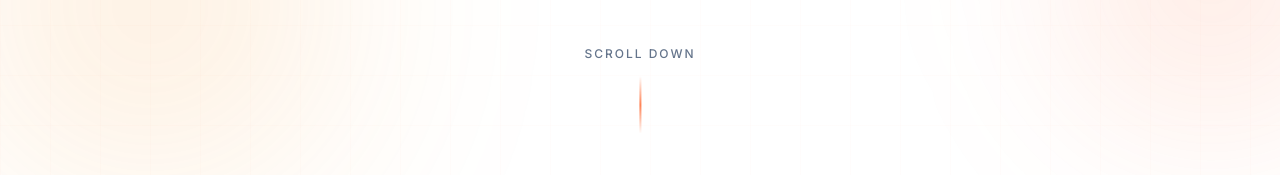
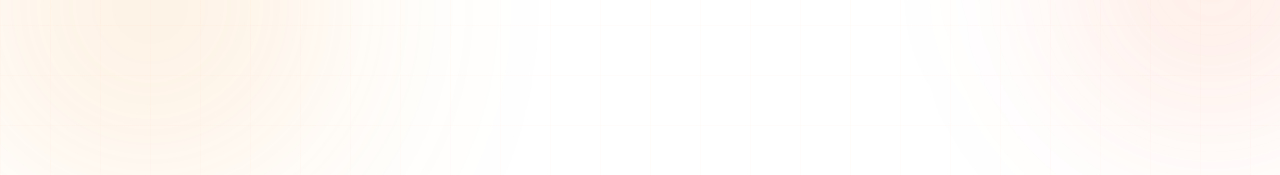
Before and after one commit to Pankajyadav-123/Portfolio, a React (Vite) app: page / in a window 1280 px wide. Shown: the part 625-800 px from the top of the page. Built offline with nearby package versions, Linux system fonts and the light colour scheme.

Commit message:
remove scroll word from home

```diff
--- a/src/components/Hero.jsx
+++ b/src/components/Hero.jsx
@@ -108,10 +108,7 @@
         </div>
       </div>
 
-      <div className="scroll-indicator">
-        <span className="scroll-text">Scroll Down</span>
-        <div className="scroll-line"></div>
-      </div>
+
     </section>
   );
 };
```
